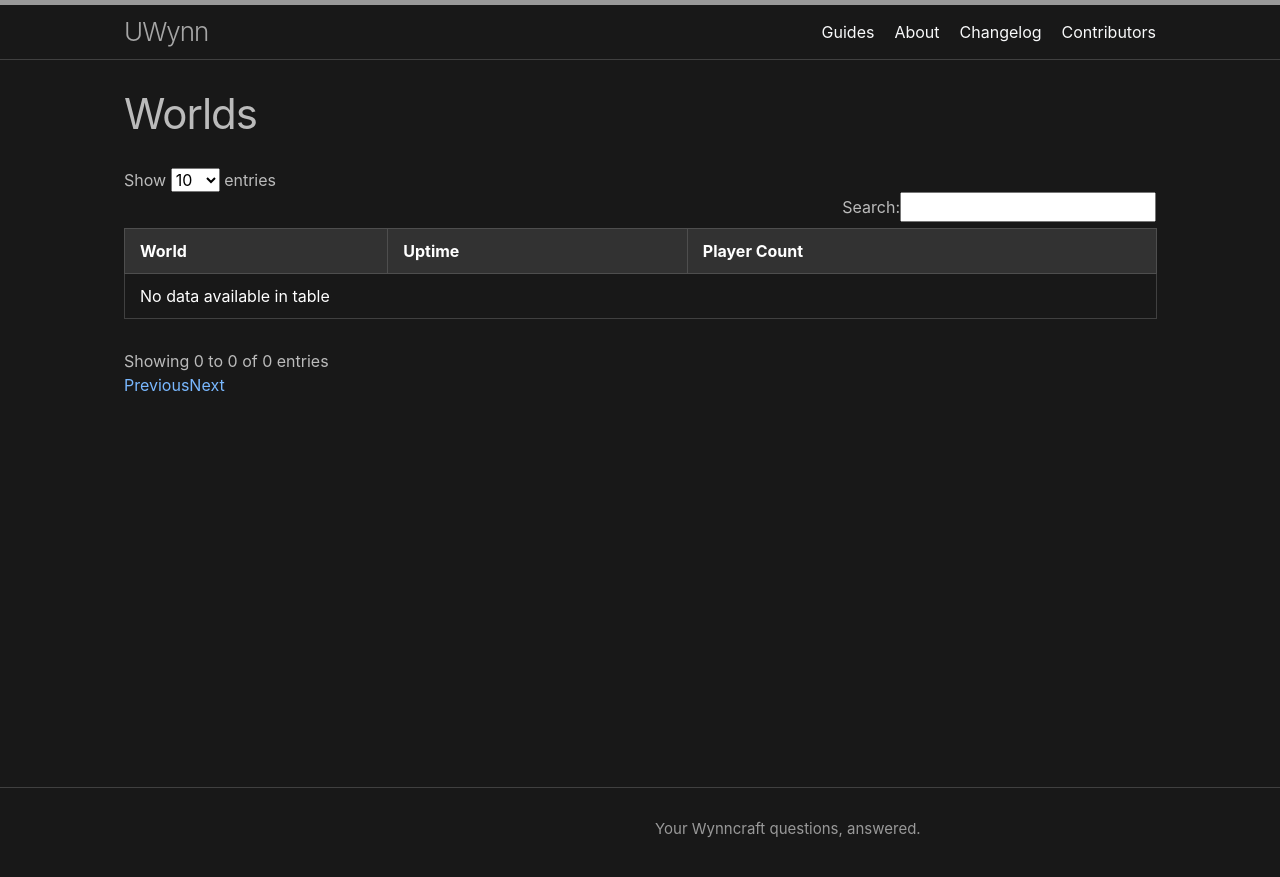
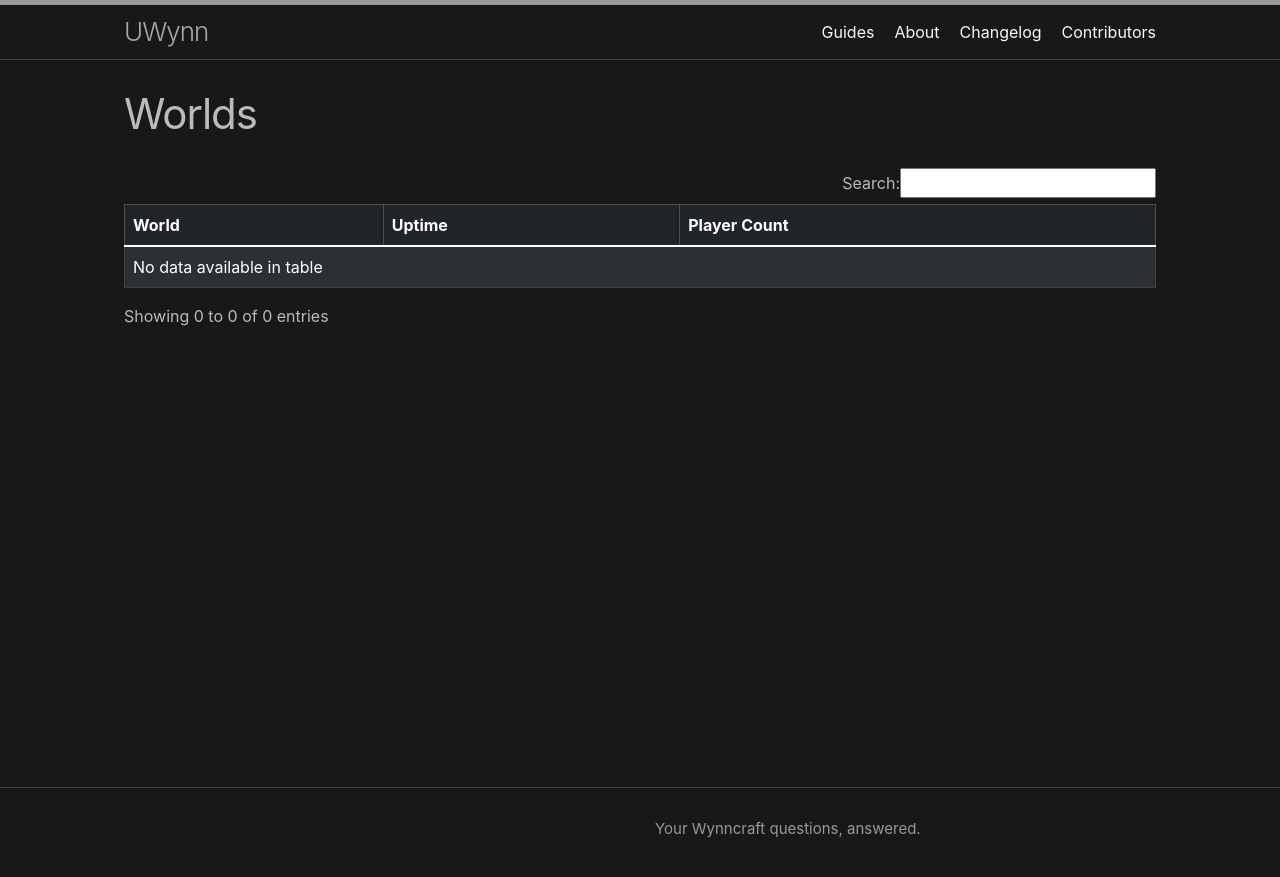
Before and after one commit to UWynn/UWynn.github.io, a Jekyll site: the page built from docs/worlds.md, in a window 1280 px wide. Shown: the top 877 px of the page. Built offline with Jekyll 4.4.1, drawn with Linux system fonts in a browser that asks for light colours; nearby versions of some CDN libraries; comment, search, counter and statistics services are not loaded.

Commit message:
finishing touches?

```diff
--- a/docs/worlds.md
+++ b/docs/worlds.md
@@ -4,7 +4,7 @@ title: Worlds
 permalink: /worlds/
 ---
 
-<table id="worlds" class="table-dark"></table>
+<table class='table table-striped table-condensed table-dark' id="worlds"></table>
 
 
 
```
Also changed, not shown: other parts of docs/worlds.md (+2 -0 lines).
